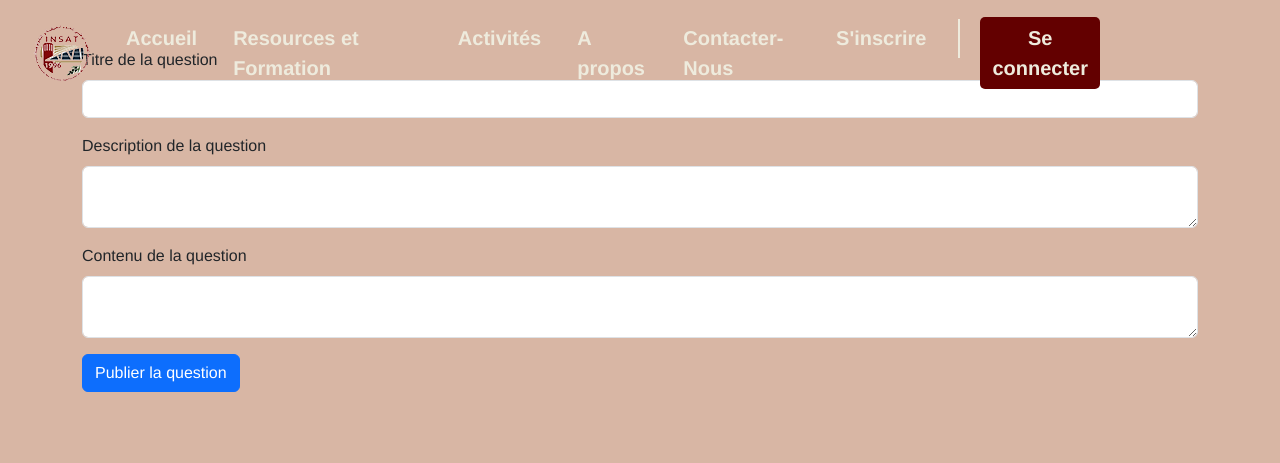
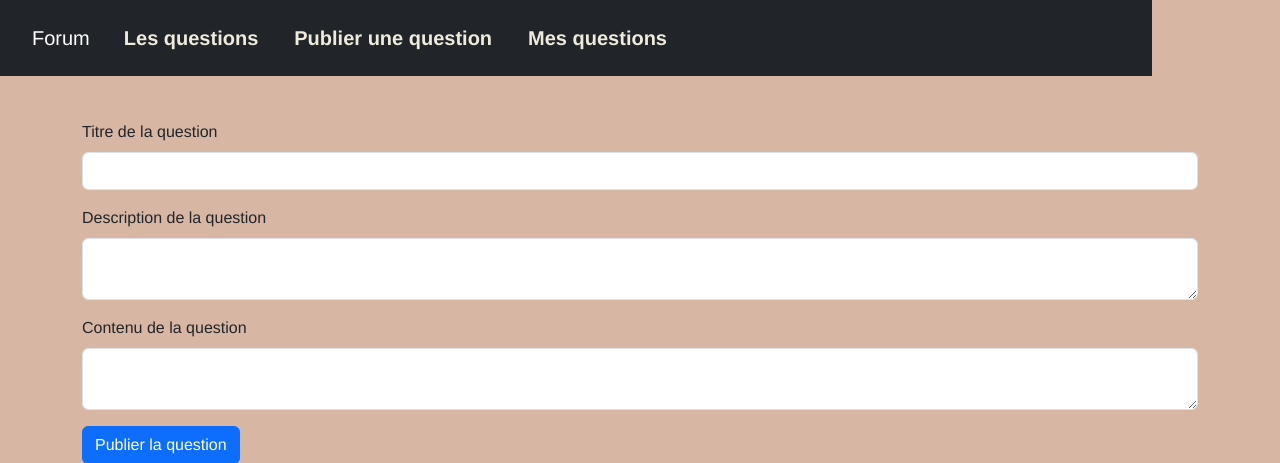
Before and after one commit to ossama-ferjani/guide_mpi, a PHP site: page /publishQuestion.php in a window 1280 px wide. Shown: the top 463 px of the page. Run offline with PHP 8.4, Linux system fonts and the light colour scheme.

Commit message:
crazy_pushes

```diff
--- /dev/null
+++ b/database.php
@@ -0,0 +1,6 @@
+<?php
+try{
+    $database = new PDO('mysql:host=localhost;dbname=database;charset=utf8;', 'root', 'root');
+}catch(Exception $e){
+    die('Une erreur a été trouvée : ' . $e->getMessage());
+}
--- a/head.php
+++ b/head.php
@@ -3,7 +3,7 @@
     <meta http-equiv="X-UA-Compatible" content="IE=edge">
     <meta name="viewport" content="width=device-width, initial-scale=1.0">
     <link rel="icon" href="assets/icons/logo_insat.ico">
-    <title>Home Page</title>
+    <title>Forum</title>
 
     <link rel="stylesheet" href="https://cdnjs.cloudflare.com/ajax/libs/font-awesome/6.4.0/css/all.min.css">
     <link rel="stylesheet" href="css/bootstrap.min.css">
--- a/navbar.php
+++ b/navbar.php
@@ -1,49 +1,33 @@
-<nav class="navbar navbar-expand-lg bg-body-tertiary">
+<nav class="navbar navbar-expand-lg navbar-dark bg-dark">
   <div class="container-fluid">
-                <a class="navbar-brand" href="home.html"><img id="logo_insat" src="assets/img/no-bg_logo.png"
-                        alt="logo insat"></a>
-                <button class="navbar-toggler" type="button" data-bs-toggle="collapse"
-                    data-bs-target="#navbarSupportedContent" aria-controls="navbarSupportedContent"
-                    aria-expanded="false" aria-label="Toggle navigation">
-                    <i class="fa-solid fa-bars fa-xl" style="color: #ffffff;"></i>
+    <a class="navbar-brand" href="#">Forum</a>
+    <button class="navbar-toggler" type="button" data-bs-toggle="collapse" data-bs-target="#navbarSupportedContent" aria-controls="navbarSupportedContent" aria-expanded="false" aria-label="Toggle navigation">
+      <span class="navbar-toggler-icon"></span>
     </button>
-                <div class="collapse navbar-collapse " id="navbarSupportedContent">
+    <div class="collapse navbar-collapse" id="navbarSupportedContent">
       <ul class="navbar-nav me-auto mb-2 mb-lg-0">
         <li class="nav-item">
-                            <a id="home" class="nav-link" href="home.html">Accueil</a>
+          <a class="nav-link" href="index.php">Les questions</a>
         </li>
         <li class="nav-item">
-                            <a id="home" class="nav-link" href="home.html">Resources et Formation</a>
+          <a class="nav-link" href="publish-question.php">Publier une question</a>
         </li>
         <li class="nav-item">
-                            <a class="nav-link" href="#">Activités</a>
+          <a class="nav-link" href="my-questions.php">Mes questions</a>
+        </li>
+        <?php
+          if(isset($_SESSION['auth'])){
+            ?>
+            <li class="nav-item">
+              <a class="nav-link" href="profile.php?id=<?= $_SESSION['id']; ?>">Mon profil</a>
             </li>
             <li class="nav-item">
-                            <a class="nav-link" href="#">A propos</a>
+              <a class="nav-link" href="home.php">HOME</a>
             </li>
-                        <li class="nav-item">
-                            <a class="nav-link" href="#">Contacter-Nous</a>
-                        </li>
-
-
+            <?php
+          }
+        ?>
       </ul>
-
-                    <ul class="navbar-nav list-inline">
-                        <li>
-                            <a id="hidden-sign-up" class="btn btn-primary" href="#" role="button">S'inscrire</a>
-
-                        </li>
-                        <li>
-                            <span id="bar"></span>
-                        </li>
-
-                        <li>
-                            <a id="sign-in" class="btn btn-primary" href="#" role="button">Se connecter</a>
-
-                        </li>
-
-
     </div>
   </div>
-
 </nav>
--- a/publishQuestion.php
+++ b/publishQuestion.php
@@ -1,19 +1,28 @@
-
+<?php
+require('publishQuestionAction.php');
+?>
 <!DOCTYPE html>
 <html lang="en">
-<?php include 'head.php'; ?>
+<?php include 'head.php';
+require('publishQuestionAction.php');
+?>
+
 <body>
     <?php include 'navbar.php'; ?>
 
-    <br><br>
+    <br>
+    <br>
+    <br>
+    <br>
+    <br>
     <form class="container" method="POST">
 
         <?php
-            if(isset($errorMsg)){
-                echo '<p>'.$errorMsg.'</p>';
-            }elseif(isset($successMsg)){
-                echo '<p>'.$successMsg.'</p>';
-            }
+        if (isset($errorMsg)) {
+            echo '<p>' . $errorMsg . '</p>';
+        } elseif (isset($successMsg)) {
+            echo '<p>' . $successMsg . '</p>';
+        }
         ?>
 
         <div class="mb-3">
@@ -30,6 +39,7 @@
         </div>
 
         <button type="submit" class="btn btn-primary" name="validate">Publier la question</button>
-   </form>
+    </form>
 </body>
+
 </html>
--- /dev/null
+++ b/publishQuestionAction.php
@@ -0,0 +1,38 @@
+<?php
+
+require('database.php');
+
+//Valider le formulaire
+if(isset($_POST['validate'])){
+
+    //Vérifier si les champs ne sont pas vides
+    if(!empty($_POST['title']) AND !empty($_POST['description']) AND !empty($_POST['content'])){
+
+        //Les données de la question
+        $question_title = htmlspecialchars($_POST['title']);
+        $question_description = nl2br(htmlspecialchars($_POST['description']));
+        $question_content = nl2br(htmlspecialchars($_POST['content']));
+        $question_date = date('d/m/Y');
+        $question_id_author = $_SESSION['id'];
+        $question_pseudo_author = $_SESSION['pseudo'];
+
+        //Insérer la question sur la question
+        $insertQuestionOnWebsite = $database->prepare('INSERT INTO questions(titre, description, contenu, id_auteur, pseudo_auteur, date_publication)VALUES(?, ?, ?, ?, ?, ?)');
+        $insertQuestionOnWebsite->execute(
+            array(
+                $question_title,
+                $question_description,
+                $question_content,
+                $question_id_author,
+                $question_pseudo_author,
+                $question_date
+            )
+        );
+
+        $successMsg = "Votre question a bien été publiée sur le site";
+
+    }else{
+        $errorMsg = "Veuillez compléter tous les champs...";
+    }
+
+}
```
Also changed, not shown: home.php (deleted, +0 -182 lines), forum.php (added). Lines whose indentation alone changed are shown as unchanged.
